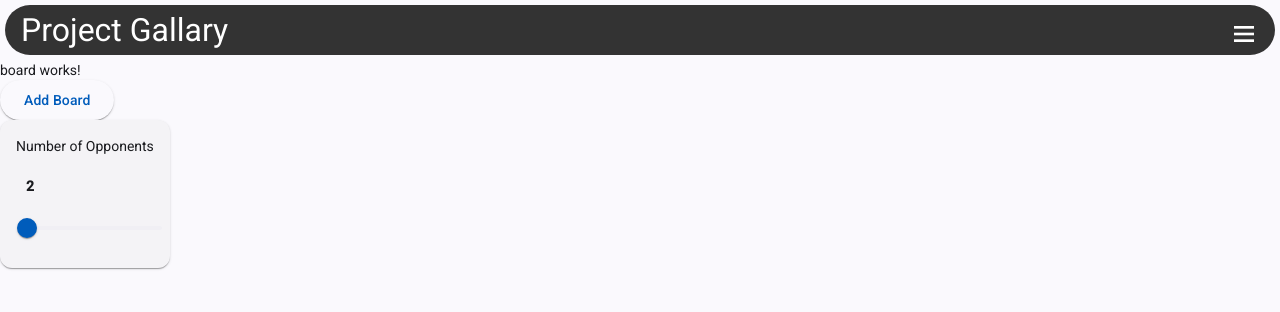
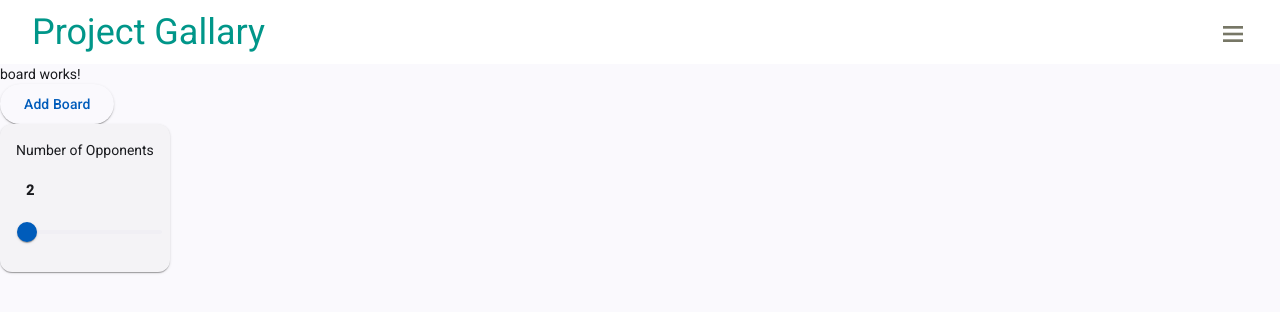
Before and after one commit to MichaelOlave/AngularFinal, an Angular app: page /michael/bingo in a window 1280 px wide. Shown: the top 312 px of the page. Built offline with nearby package versions, Linux system fonts and the light colour scheme.

Commit message:
refactor: restructure header component for improved layout and styling

```diff
--- a/src/app/components/header/header.css
+++ b/src/app/components/header/header.css
@@ -1,30 +1,6 @@
-header {
-  display: flex;
-  padding-inline: 16px;
-  padding-block: 8px;
-  background-color: #333;
-  color: white;
-  align-items: center;
-  justify-content: space-between;
-  border-radius: 30px;
-  margin: 5px;
-
-  nav {
-    width: 100%;
-    display: flex;
-    justify-content: space-between;
-    align-items: center;
-
-    > span {
-      cursor: pointer;
-      &:hover {
-        color: #777;
-      }
-      font-size: xx-large;
-    }
-
 #nav-dropdowns {
   cursor: pointer;
+  color: #776;
   &:hover {
     color:#777;
   }
@@ -32,5 +8,3 @@ header {
   font-size: xx-large;
   text-align: center;
 }
-  }
-}
--- a/src/app/components/header/header.html
+++ b/src/app/components/header/header.html
@@ -1,7 +1,13 @@
-<header>
-  <nav>
-    <span routerLink="/">{{ title() }}</span>
-    <span>{{ pageTitle() }}</span>
+<header class="bg-white dark:bg-gray-900">
+  <div class="mx-auto max-w-7xl px-4 sm:px-6 lg:px-8">
+    <div class="flex h-16 items-center justify-between">
+      <div class="md:flex md:items-center md:gap-12">
+        <a class="block text-teal-600 dark:text-teal-600" href="/">
+          <span class="text-4xl">{{ title() }}</span>
+        </a>
+      </div>
+
+        <nav aria-label="Global">
           <mat-icon aria-hidden="false" aria-label="Example menu icon" fontIcon="menu" matButton [matMenuTriggerFor]="menu" id="nav-dropdowns"/>
 
           <mat-menu #menu="matMenu">
@@ -13,4 +19,6 @@
           </mat-menu>
 
         </nav>
+      </div>
+    </div>
 </header>
```
Lines whose indentation alone changed are shown as unchanged.
